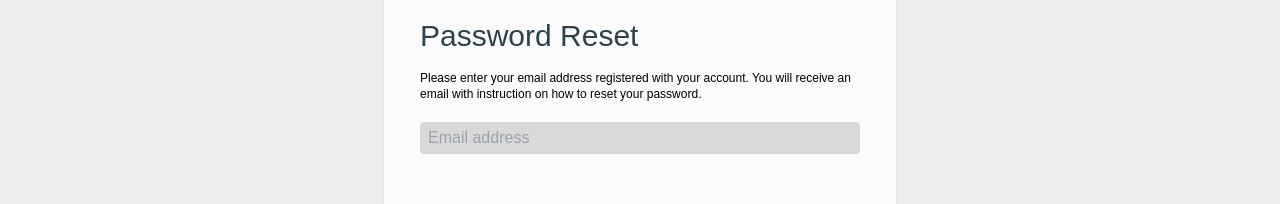
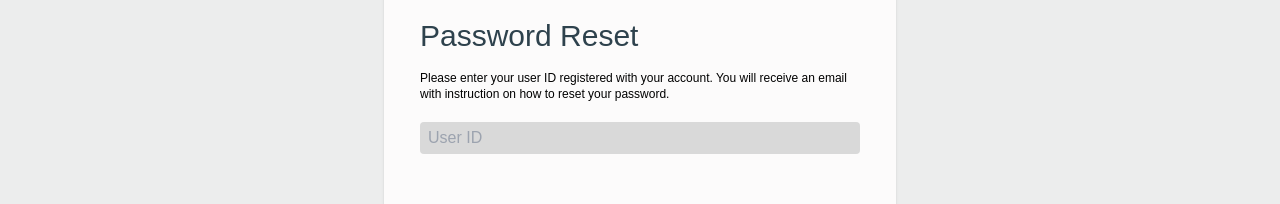
Before and after one commit to varmz120/TenantLandlord_Portal, a React (Create React App) app: page /reset1 in a window 1280 px wide. Shown: the part 322-526 px from the top of the page. Built offline with nearby package versions, Linux system fonts and the light colour scheme; what @feathersjs/rest-client would draw is missing.

Commit message:
Changed landing page and password reset page

```diff
--- a/src/App.tsx
+++ b/src/App.tsx
@@ -48,7 +48,7 @@ function App() {
     <AuthContextProvider>
       <Routes>
         {/*Routing for login pages */}
-        <Route path="/" element={<LandingPage />} />
+        <Route path="/" element={<TenantLoginPage />} />
         {/*Routing for password reset */}
         <Route path="/reset1" element={<PasswordResetPage1 />} />
         <Route path="/reset2FA" element={<Reset2FAPage />} />
--- a/src/pages/PasswordResetOne.tsx
+++ b/src/pages/PasswordResetOne.tsx
@@ -1,21 +1,28 @@
 import React, { useState } from 'react';
 import { useNavigate } from 'react-router-dom';
+import { client } from '../client';
 
 const PasswordResetOne = () => {
   //creating variable for navigation
   const navigate = useNavigate();
 
   // Creating state variables for email
-  const [email, setEmail] = useState('');
+  const [userID, setUserID] = useState('');
 
   // Event handler for change in email field
-  const handleEmailFieldChange = (event: React.ChangeEvent<HTMLInputElement>) => {
-    setEmail(event.target.value);
+  const handleUserIDChange = (event: React.ChangeEvent<HTMLInputElement>) => {
+    setUserID(event.target.value);
   };
 
   // Event handler for clicking password reset button
-  const handlePasswordReset = () => {
-    navigate('/reset2FA');
+  const handlePasswordReset = async () => {
+    try {
+      // If the user exists, create a password reset request using their _id
+      await client.service('reset-password').create({ user_id: userID });
+      navigate('/reset2');
+    } catch (error) {
+      console.error('Failed to send password reset email', error);
+    }
   };
 
   // Event handler for clicking on back button
@@ -39,17 +46,17 @@ const PasswordResetOne = () => {
           <p className="text-5xl my-3 text-headerText">Tenant Portal</p>
           <p className="text-3xl text-start mt-10 mr-1 mb-3 text-headerText">Password Reset</p>
           <p className="text-xs text-start mt-1 mb-3">
-            Please enter your email address registered with your account. You will receive an email
-            with instruction on how to reset your password.
+            Please enter your user ID registered with your account. You will receive an email with
+            instruction on how to reset your password.
           </p>
 
           <input
             className={
               'my-2 text-headerText bg-inputField disabled:bg-disabledField disabled:text-disabledText font-light rounded pl-2 py-1 px-5 focus:outline-none focus:border-sky-500 focus:ring-1 focus:bg-userNameButton focus:ring-sky-500 focus:caret-sky-500 invalid:border-pink-500 invalid:text-pink-600 invalid:caret-pink-500 focus:invalid:border-pink-500 focus:invalid:ring-pink-500 focus:invalid:caret-pink-500'
             }
-            value={email}
-            onChange={handleEmailFieldChange}
-            placeholder="Email address"
+            value={userID}
+            onChange={handleUserIDChange}
+            placeholder="User ID"
           />
 
           <button
```
